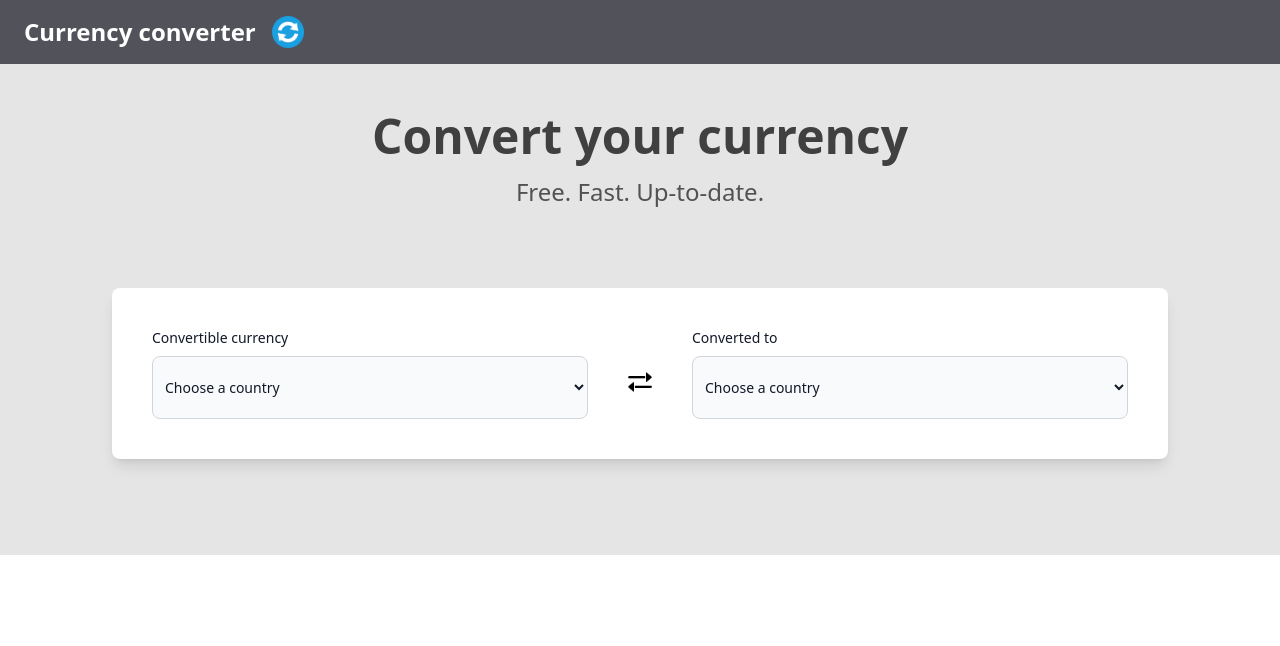
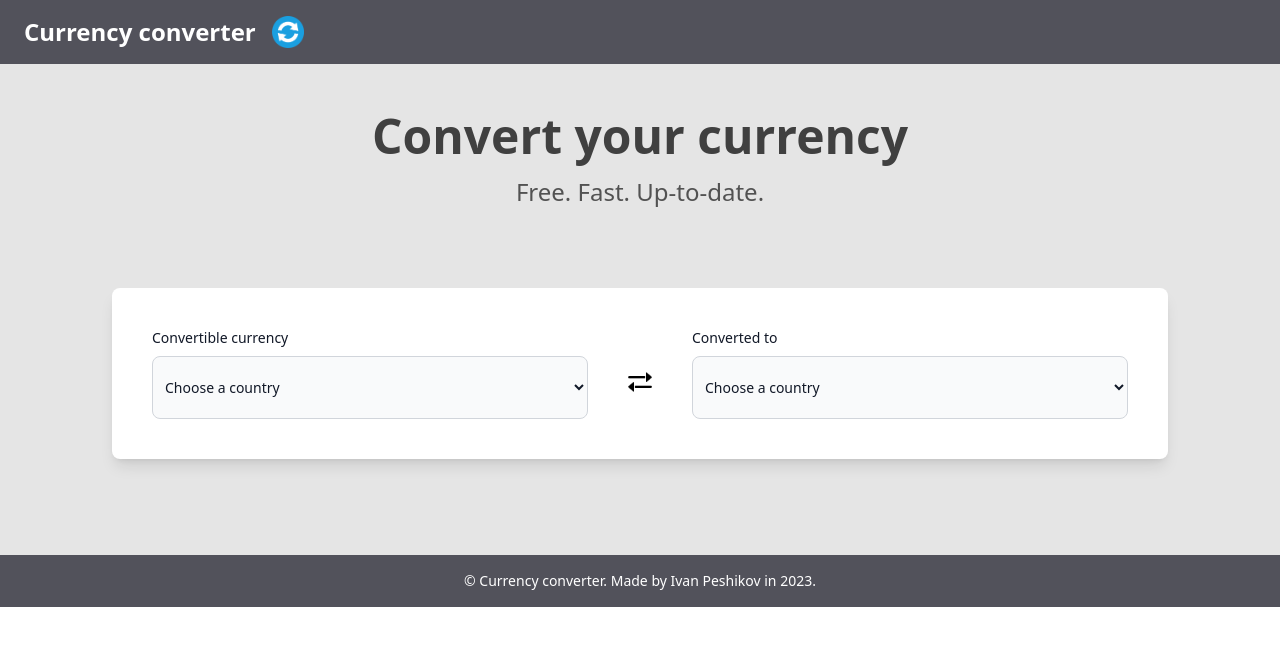
Before and after one commit to IvanNugiban/currency-converter, a React (Create React App) app: page / in a window 1280 px wide. Shown: the top 646 px of the page. Built offline with nearby package versions, Linux system fonts and the light colour scheme.

Commit message:
Added footer

```diff
--- a/src/App.tsx
+++ b/src/App.tsx
@@ -1,6 +1,7 @@
 import React from 'react';
 import Header from './components/Header';
 import ConvertSection from './components/ConvertSection';
+import Footer from './components/Footer';
 
 
 
@@ -16,6 +17,8 @@ function App() {
         <ConvertSection/>
       </main>
 
+      <Footer/>
+
     </div>
   );
 }
--- /dev/null
+++ b/src/components/Footer.tsx
@@ -0,0 +1,13 @@
+import React from 'react';
+
+const Footer: React.FC = () => {
+  return (
+    <footer className="bg-zinc-600 text-white py-4">
+      <div className="container mx-auto px-2 flex justify-center">
+        <p className="text-sm">&copy; Currency converter. Made by Ivan Peshikov in 2023.</p>
+      </div>
+    </footer>
+  );
+};
+
+export default Footer;
```
